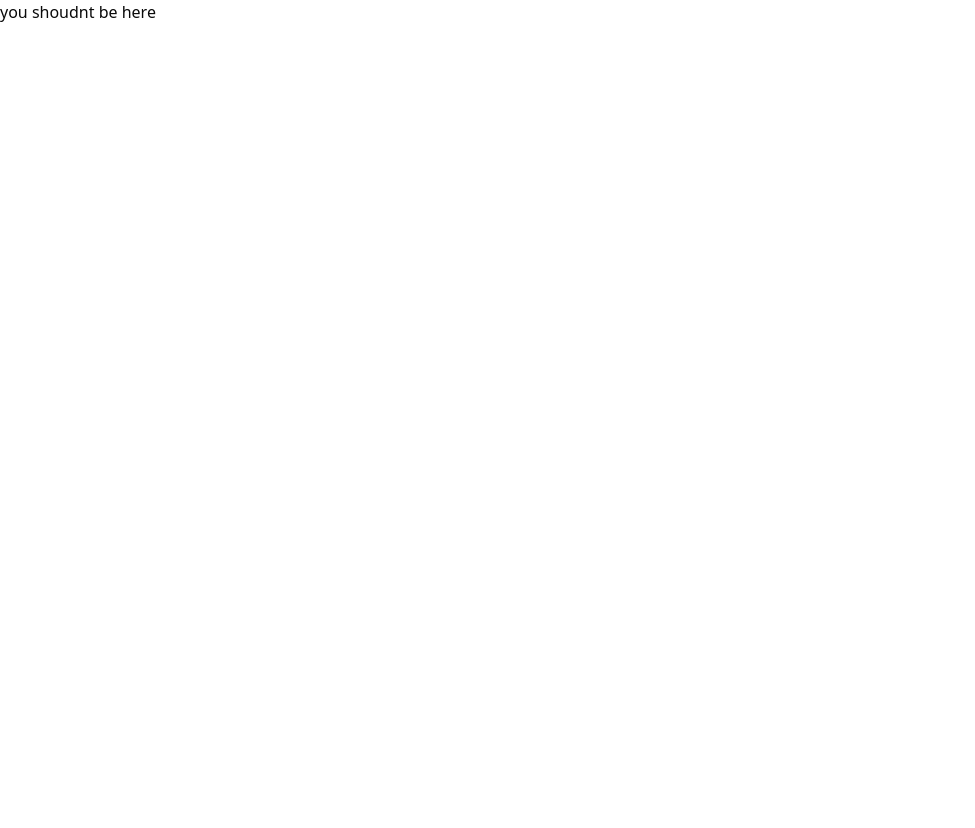
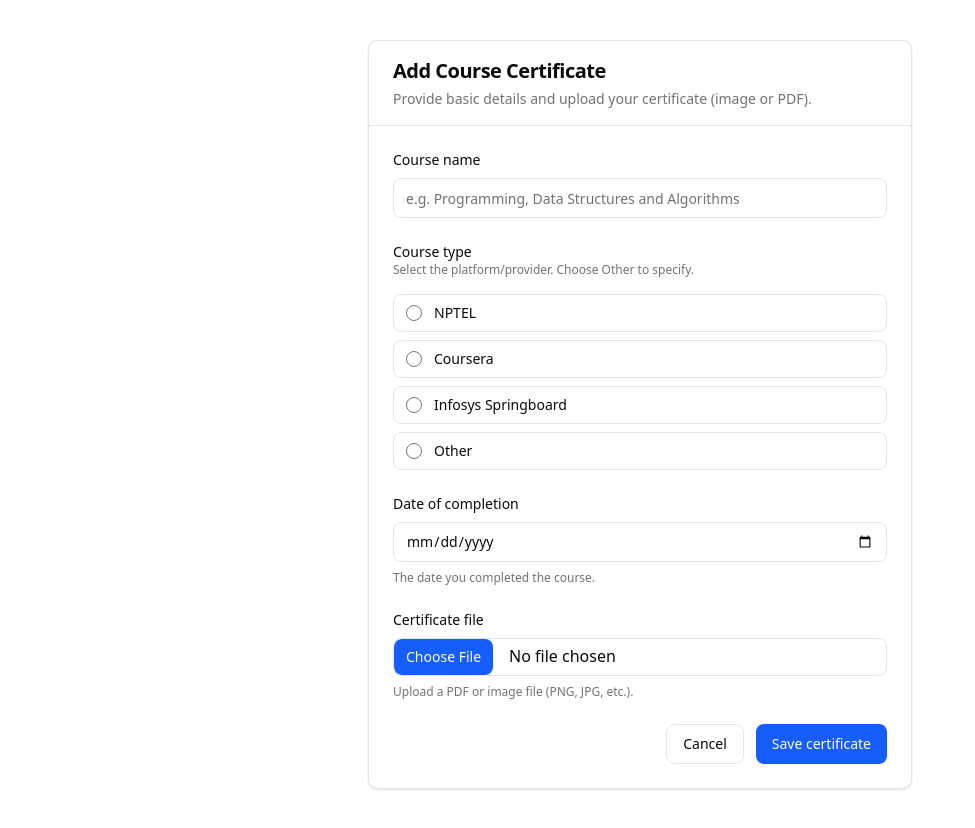
Before and after one commit to aibelbin/anomaly, a Next.js app: page /course in a window 1280 px wide. Before the commit this address had no page. Shown: the whole page, without its empty margins (0-975 px from the left). Before the commit the page ends 800 px from the top, so only its background shows below. Built offline with nearby package versions, Linux system fonts and the light colour scheme.

Commit message:
[ADD] added course details and fixed everything relating to hacakthon

```diff
--- /dev/null
+++ b/src/app/course/page.tsx
@@ -0,0 +1,212 @@
+import "./style.css"
+import { createClient } from "@/lib/supabase/server"
+import { Certificate } from "crypto"
+import { redirect } from "next/navigation"
+
+export const metadata = {
+  title: "Add Course Certificate",
+}
+
+async function createCourse(formData: FormData) {
+  "use server"
+
+  const supabase = await createClient();
+  const {data:{user}} = await supabase.auth.getUser();
+
+  if(!user){
+    redirect('/login')
+  }
+
+  const name = formData.get("courseName")
+  const type = formData.get("courseType")
+  const optional = formData.get("courseTypeOther")
+  const date = formData.get("courseDate") // Get date from form
+  const file = formData.get("certificate") as File | null
+  const email = user.email!;
+  const id = crypto.randomUUID();
+  const part = email.split('@');
+  const rollno = part[0];
+  const certificate_url = "test";
+
+
+  const { error } = await supabase.from("course").insert({
+    id,
+    rollno,
+    name,
+    type,
+    optional,
+    date,
+    certificate_url,
+  })
+
+  console.log(error)
+
+}
+
+export default function Page() {
+  return (
+    <main className="min-h-dvh bg-background">
+      <section className="container mx-auto max-w-xl px-4 py-10">
+        <div className="rounded-lg border border-border bg-card text-card-foreground shadow-sm">
+          <div className="border-b border-border px-6 py-4">
+            <h1 className="text-balance text-xl font-semibold tracking-tight">Add Course Certificate</h1>
+            <p className="mt-1 text-sm text-muted-foreground">
+              Provide basic details and upload your certificate (image or PDF).
+            </p>
+          </div>
+
+          <form action={createCourse} className="px-6 py-6">
+            <div className="grid gap-6">
+              {/* Course Name */}
+              <div className="grid gap-2">
+                <label htmlFor="courseName" className="text-sm font-medium">
+                  Course name
+                </label>
+                <input
+                  id="courseName"
+                  name="courseName"
+                  type="text"
+                  required
+                  placeholder="e.g. Programming, Data Structures and Algorithms"
+                  className="h-10 w-full rounded-md border border-input bg-background px-3 text-sm placeholder:text-muted-foreground focus:outline-none focus:ring-2 focus:ring-blue-600"
+                />
+              </div>
+
+              {/* Course Type */}
+              <fieldset className="grid gap-3">
+                <legend className="text-sm font-medium">Course type</legend>
+                <p id="courseTypeHelp" className="text-xs text-muted-foreground">
+                  Select the platform/provider. Choose Other to specify.
+                </p>
+
+                <div className="course-type-group mt-1 grid gap-2" aria-describedby="courseTypeHelp">
+                  <label
+                    htmlFor="course-type-nptel"
+                    className="flex cursor-pointer items-center gap-3 rounded-md border border-border bg-background px-3 py-2 text-sm hover:bg-accent hover:text-accent-foreground"
+                  >
+                    <input
+                      id="course-type-nptel"
+                      name="courseType"
+                      type="radio"
+                      value="nptel"
+                      required
+                      className="peer h-4 w-4 accent-blue-600"
+                    />
+                    <span>NPTEL</span>
+                  </label>
+
+                  <label
+                    htmlFor="course-type-coursera"
+                    className="flex cursor-pointer items-center gap-3 rounded-md border border-border bg-background px-3 py-2 text-sm hover:bg-accent hover:text-accent-foreground"
+                  >
+                    <input
+                      id="course-type-coursera"
+                      name="courseType"
+                      type="radio"
+                      value="coursera"
+                      className="peer h-4 w-4 accent-blue-600"
+                    />
+                    <span>Coursera</span>
+                  </label>
+
+                  <label
+                    htmlFor="course-type-infosys"
+                    className="flex cursor-pointer items-center gap-3 rounded-md border border-border bg-background px-3 py-2 text-sm hover:bg-accent hover:text-accent-foreground"
+                  >
+                    <input
+                      id="course-type-infosys"
+                      name="courseType"
+                      type="radio"
+                      value="infosys-springboard"
+                      className="peer h-4 w-4 accent-blue-600"
+                    />
+                    <span>Infosys Springboard</span>
+                  </label>
+
+                  <label
+                    htmlFor="course-type-other"
+                    className="flex cursor-pointer items-center gap-3 rounded-md border border-border bg-background px-3 py-2 text-sm hover:bg-accent hover:text-accent-foreground"
+                  >
+                    <input
+                      id="course-type-other"
+                      name="courseType"
+                      type="radio"
+                      value="other"
+                      className="peer h-4 w-4 accent-blue-600"
+                    />
+                    <span>Other</span>
+                  </label>
+
+                  {/* Revealed only when "Other" is checked (CSS-only via :has) */}
+                  <div className="other-provider grid gap-2 rounded-md border border-dashed border-border bg-muted/30 p-3">
+                    <label htmlFor="courseTypeOther" className="text-sm font-medium">
+                      Specify provider
+                    </label>
+                    <input
+                      id="courseTypeOther"
+                      name="courseTypeOther"
+                      type="text"
+                      placeholder="Enter provider name"
+                      className="h-10 w-full rounded-md border border-input bg-background px-3 text-sm placeholder:text-muted-foreground focus:outline-none focus:ring-2 focus:ring-blue-600"
+                    />
+                    <p className="text-xs text-muted-foreground">
+                      This field is optional and only needed when you choose Other.
+                    </p>
+                  </div>
+                </div>
+              </fieldset>
+
+              {/* Date of Completion - ADDED SECTION */}
+              <div className="grid gap-2">
+                <label htmlFor="courseDate" className="text-sm font-medium">
+                  Date of completion
+                </label>
+                <input
+                  id="courseDate"
+                  name="courseDate"
+                  type="date"
+                  required
+                  className="h-10 w-full rounded-md border border-input bg-background px-3 text-sm placeholder:text-muted-foreground focus:outline-none focus:ring-2 focus:ring-blue-600"
+                />
+                 <p className="text-xs text-muted-foreground">The date you completed the course.</p>
+              </div>
+
+
+              {/* Certificate Upload */}
+              <div className="grid gap-2">
+                <label htmlFor="certificate" className="text-sm font-medium">
+                  Certificate file
+                </label>
+                <input
+                  id="certificate"
+                  name="certificate"
+                  type="file"
+                  required
+                  accept=".pdf,image/*"
+                  className="block w-full cursor-pointer rounded-md border border-input bg-background file:mr-4 file:rounded-md file:border-0 file:bg-blue-600 file:px-3 file:py-2 file:text-sm file:font-medium file:text-white hover:file:bg-blue-700"
+                />
+                <p className="text-xs text-muted-foreground">Upload a PDF or image file (PNG, JPG, etc.).</p>
+              </div>
+
+              {/* Actions */}
+              <div className="flex items-center justify-end gap-3">
+                <a
+                  href="/home"
+                  className="inline-flex h-10 items-center justify-center rounded-md border border-border bg-background px-4 text-sm font-medium text-foreground hover:bg-accent hover:text-accent-foreground"
+                >
+                  Cancel
+                </a>
+                <button
+                  type="submit"
+                  className="inline-flex h-10 items-center justify-center rounded-md bg-blue-600 px-4 text-sm font-medium text-white hover:bg-blue-700 focus:outline-none focus:ring-2 focus:ring-blue-600 focus:ring-offset-2"
+                >
+                  Save certificate
+                </button>
+              </div>
+            </div>
+          </form>
+        </div>
+      </section>
+    </main>
+  )
+}
--- /dev/null
+++ b/src/app/course/style.css
@@ -0,0 +1,24 @@
+/* Minimalist theme helpers and conditional reveal for "Other" provider.
+   Color palette (4-5 colors total): blue-600 (primary), white, slate-900, slate-600, border token.
+*/
+
+/* Show the "Specify provider" field only when the 'Other' radio is checked */
+.course-type-group .other-provider {
+  display: none;
+}
+
+.course-type-group:has(#course-type-other:checked) .other-provider {
+  display: grid;
+}
+
+/* Subtle card hover if you ever convert labels into standalone cards */
+.course-type-group label:hover {
+  transition: background-color 150ms, color 150ms, border-color 150ms;
+}
+
+/* Reduce motion when users prefer it */
+@media (prefers-reduced-motion: reduce) {
+  .course-type-group label:hover {
+    transition: none;
+  }
+}
--- a/src/app/hackathon/page.tsx
+++ b/src/app/hackathon/page.tsx
@@ -12,6 +12,12 @@ export default async function HackathonUploadPage() {
     if(!user){
         redirect('/login')
     }
+
+    const email = user.email!;
+    const uuid = crypto.randomUUID();
+    const part = email.split('@');
+    const rollno = part[0];
+
 
 
   return (
--- a/src/app/home/page.tsx
+++ b/src/app/home/page.tsx
@@ -54,7 +54,7 @@ export default async function Home() {
           />
 
           <ActionCard
-            href="/add/course"
+            href="/course"
             ariaLabel="Add Course certificates"
             title="Course certificates"
             description="Upload a new course certificate"
--- a/src/components/hackathon-form.tsx
+++ b/src/components/hackathon-form.tsx
@@ -175,7 +175,7 @@ export default function HackathonForm({
             {/* Certificate image upload */}
             <div className="grid gap-2">
               <Label htmlFor="certificate-upload">Certificate image</Label>
-              <Input id="certificate-upload" type="file" accept="image/*" onChange={onCertificateChange} />
+              <Input id="certificate-upload" name="certificate_image" type="file" accept="image/*" onChange={onCertificateChange} />
               {certificatePreview && (
                 <div className="preview-grid">
                   <div className="preview-tile">
@@ -195,7 +195,7 @@ export default function HackathonForm({
             {/* Additional images upload */}
             <div className="grid gap-2">
               <Label htmlFor="additional-upload">Additional images (optional)</Label>
-              <Input id="additional-upload" type="file" accept="image/*" multiple onChange={onAdditionalChange} />
+              <Input id="additional-upload" name="additional_image" type="file" accept="image/*" multiple onChange={onAdditionalChange} />
               {additionalPreviews.length > 0 && (
                 <div className="preview-grid">
                   {additionalPreviews.map((src, i) => (
```
